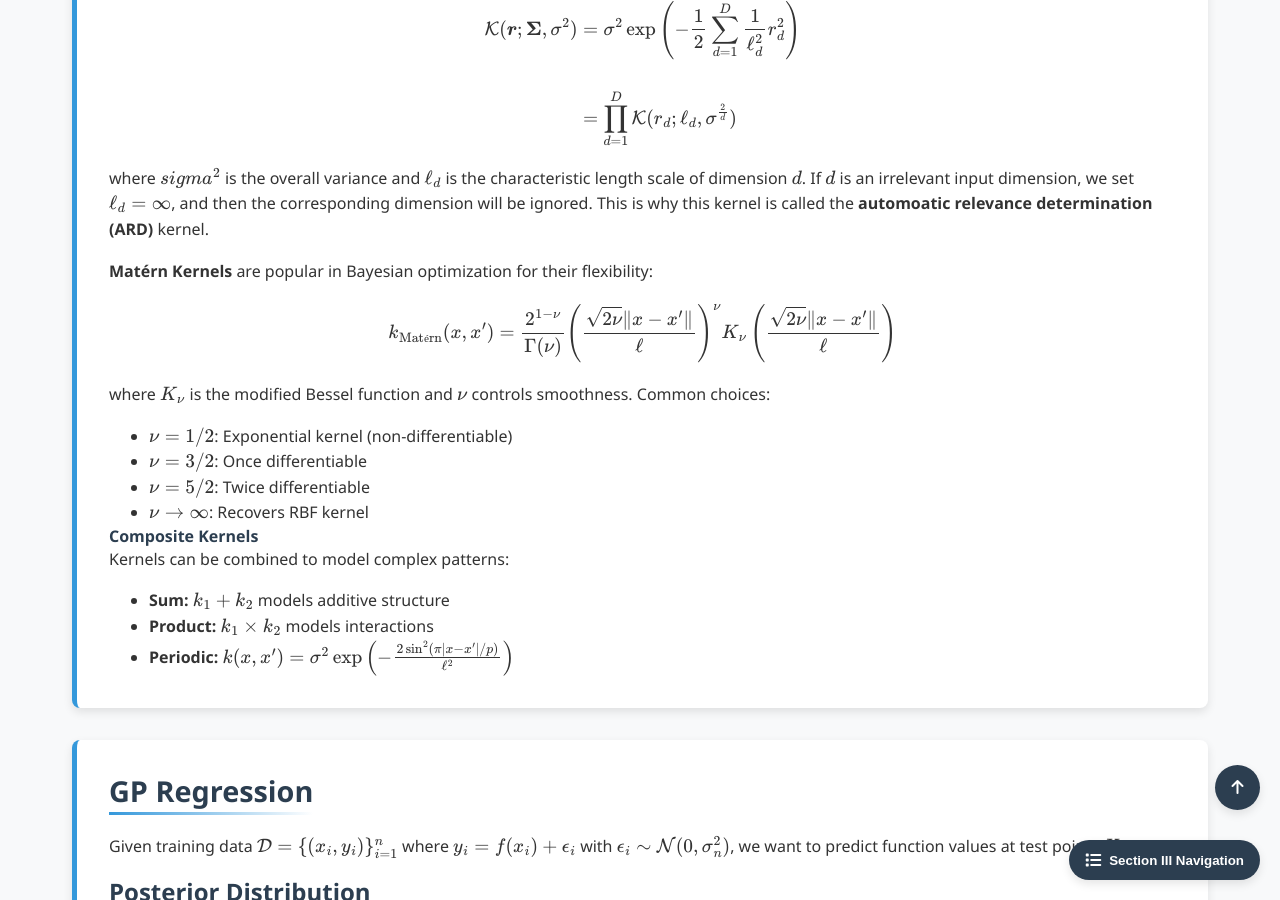
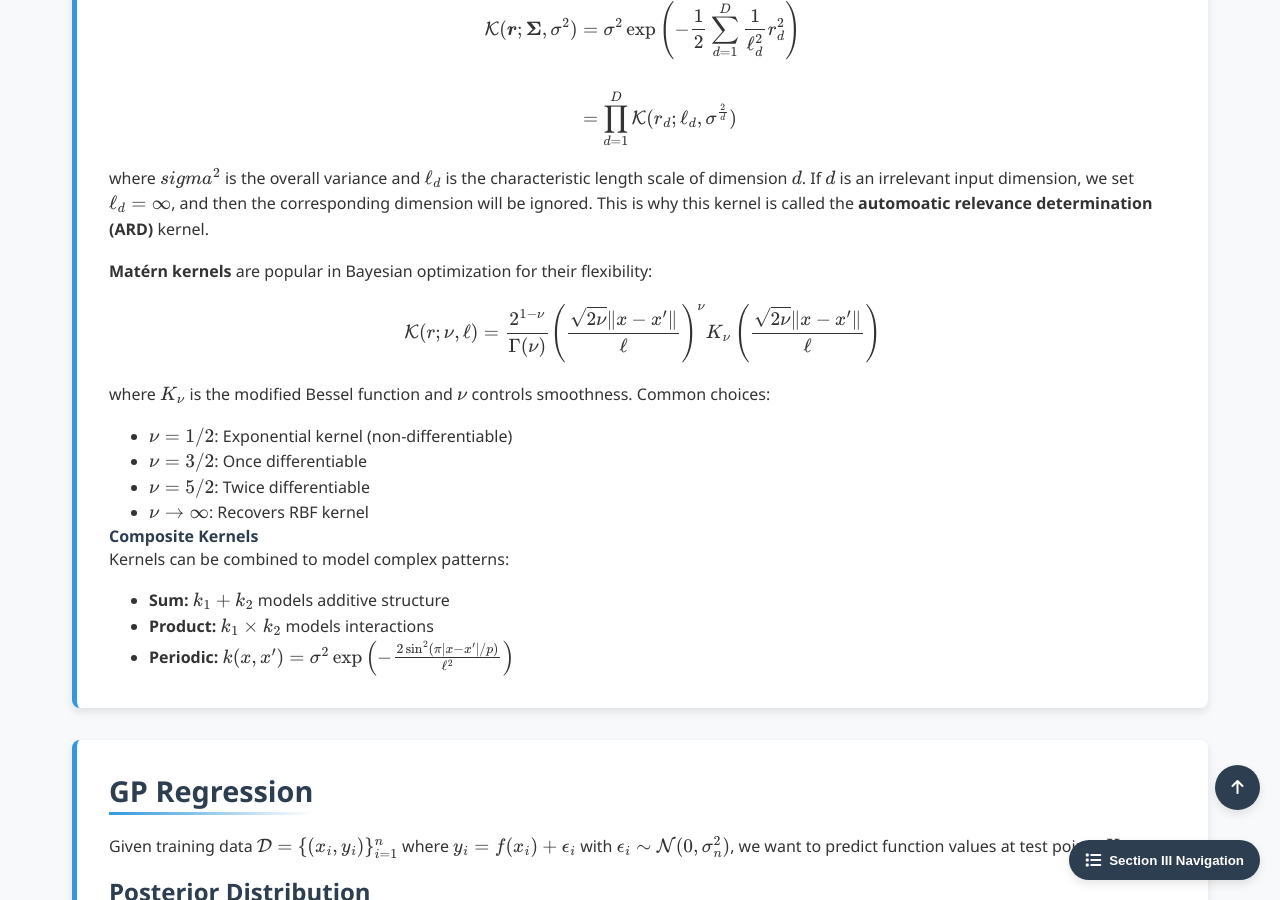
Before and after one commit to Yusukey01/yusukey01.github.io, a Jekyll site: the page built from Mathematics/Probability/gaussian_process.html, in a window 1280 px wide and 900 px high, scrolled down 2505 px. Built offline with Jekyll 4.4.1, drawn with Linux system fonts in a browser that asks for light colours.

Commit message:
added Gaussian Process

```diff
--- a/Mathematics/Probability/gaussian_process.html
+++ b/Mathematics/Probability/gaussian_process.html
@@ -236,9 +236,9 @@ uses_python: true
                  </p>
 
                 <p>
-                <strong>Matérn Kernels</strong> are popular in Bayesian optimization for their flexibility:</p>
+                <strong>Matérn kernels</strong> are popular in Bayesian optimization for their flexibility:</p>
                 \[
-                k_{\text{Matérn}}(x, x') = \frac{2^{1-\nu}}{\Gamma(\nu)}\left(\frac{\sqrt{2\nu}\|x-x'\|}{\ell}\right)^\nu
+                \mathcal{K}(r; \nu, \ell ) = \frac{2^{1-\nu}}{\Gamma(\nu)}\left(\frac{\sqrt{2\nu}\|x-x'\|}{\ell}\right)^\nu
                 K_\nu\left(\frac{\sqrt{2\nu}\|x-x'\|}{\ell}\right)
                 \]
                 <p>where \(K_\nu\) is the modified Bessel function and \(\nu\) controls smoothness. Common choices:</p>
```
